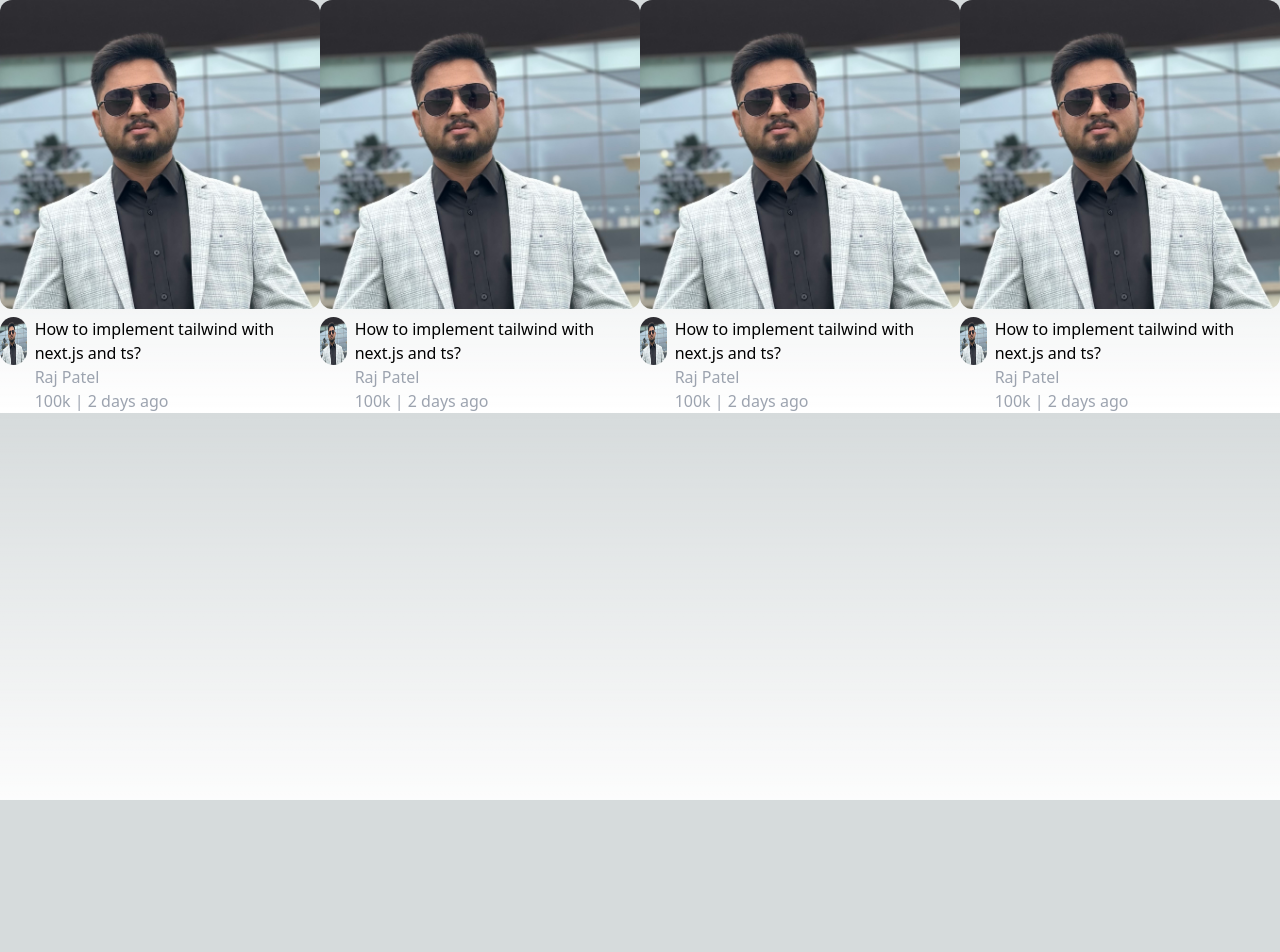
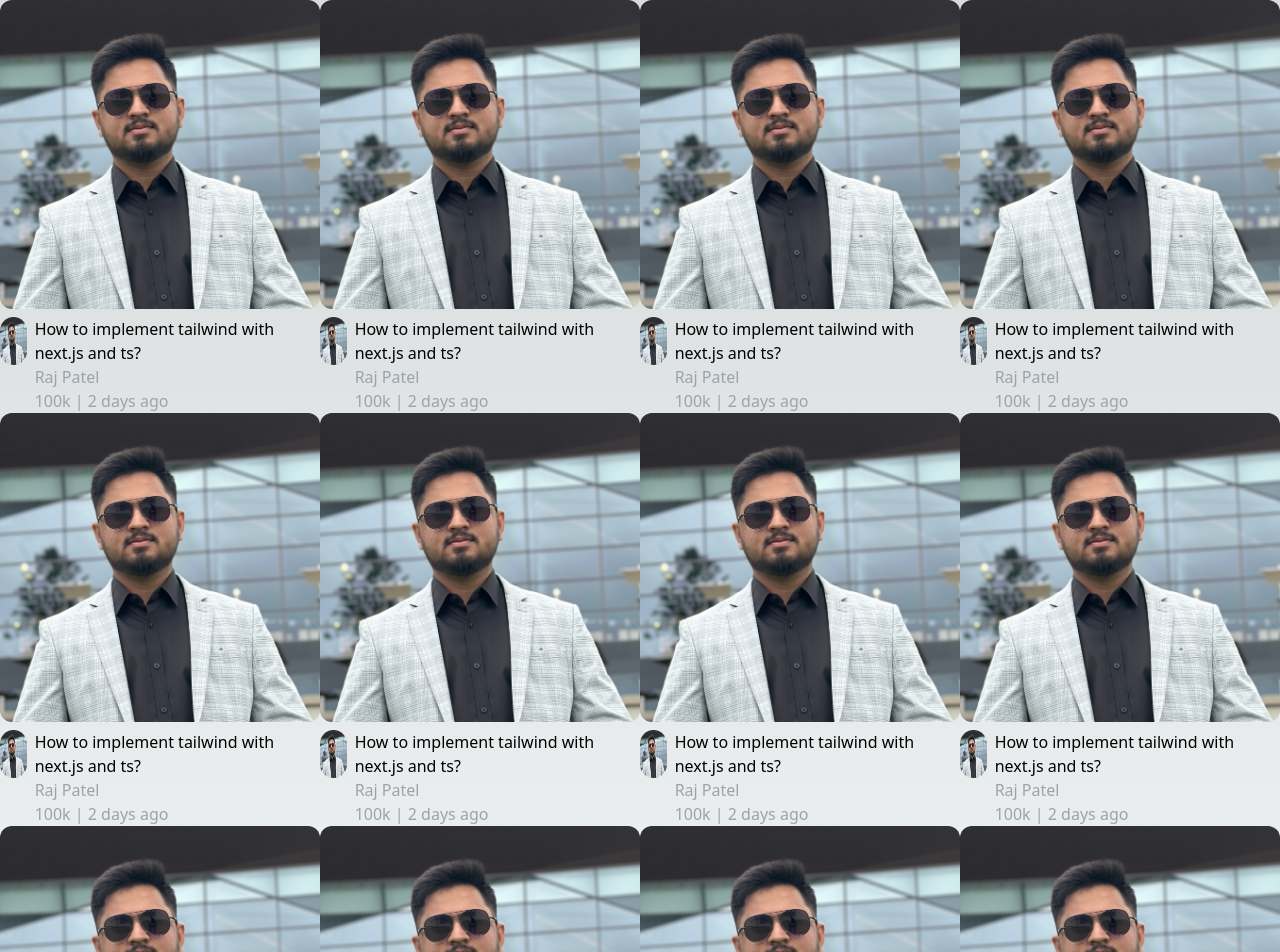
Before and after one commit to raj8980/mern_learn, a Next.js app in the folder youtube_clone_tailwind_react/: page / in a window 1280 px wide. Shown: the top 952 px of the page. Before the commit the page ends 800 px from the top, so only its background shows below. Built offline with nearby package versions, Linux system fonts and the light colour scheme.

Commit message:
Implemented a tailwind css to show videocard single when it's small, when it's medium shows only two video card. when it's large or greater than that then it's shows 4 card in each grid.

```diff
--- a/youtube_clone_tailwind_react/src/components/VideoGrid.tsx
+++ b/youtube_clone_tailwind_react/src/components/VideoGrid.tsx
@@ -32,12 +32,105 @@
     author: "Raj Patel",
     views: "100k",
     timestamp: "2 days ago",
+  },{
+    title: "How to implement tailwind with next.js and ts?",
+    image: "image.jpg",
+    thumbImage: "image.jpg",
+    author: "Raj Patel",
+    views: "100k",
+    timestamp: "2 days ago",
   },
+  {
+    title: "How to implement tailwind with next.js and ts?",
+    image: "image.jpg",
+    thumbImage: "image.jpg",
+    author: "Raj Patel",
+    views: "100k",
+    timestamp: "2 days ago",
+  },
+  {
+    title: "How to implement tailwind with next.js and ts?",
+    image: "image.jpg",
+    thumbImage: "image.jpg",
+    author: "Raj Patel",
+    views: "100k",
+    timestamp: "2 days ago",
+  },
+  {
+    title: "How to implement tailwind with next.js and ts?",
+    image: "image.jpg",
+    thumbImage: "image.jpg",
+    author: "Raj Patel",
+    views: "100k",
+    timestamp: "2 days ago",
+  },{
+    title: "How to implement tailwind with next.js and ts?",
+    image: "image.jpg",
+    thumbImage: "image.jpg",
+    author: "Raj Patel",
+    views: "100k",
+    timestamp: "2 days ago",
+  },
+  {
+    title: "How to implement tailwind with next.js and ts?",
+    image: "image.jpg",
+    thumbImage: "image.jpg",
+    author: "Raj Patel",
+    views: "100k",
+    timestamp: "2 days ago",
+  },
+  {
+    title: "How to implement tailwind with next.js and ts?",
+    image: "image.jpg",
+    thumbImage: "image.jpg",
+    author: "Raj Patel",
+    views: "100k",
+    timestamp: "2 days ago",
+  },
+  {
+    title: "How to implement tailwind with next.js and ts?",
+    image: "image.jpg",
+    thumbImage: "image.jpg",
+    author: "Raj Patel",
+    views: "100k",
+    timestamp: "2 days ago",
+  },{
+    title: "How to implement tailwind with next.js and ts?",
+    image: "image.jpg",
+    thumbImage: "image.jpg",
+    author: "Raj Patel",
+    views: "100k",
+    timestamp: "2 days ago",
+  },
+  {
+    title: "How to implement tailwind with next.js and ts?",
+    image: "image.jpg",
+    thumbImage: "image.jpg",
+    author: "Raj Patel",
+    views: "100k",
+    timestamp: "2 days ago",
+  },
+  {
+    title: "How to implement tailwind with next.js and ts?",
+    image: "image.jpg",
+    thumbImage: "image.jpg",
+    author: "Raj Patel",
+    views: "100k",
+    timestamp: "2 days ago",
+  },
+  {
+    title: "How to implement tailwind with next.js and ts?",
+    image: "image.jpg",
+    thumbImage: "image.jpg",
+    author: "Raj Patel",
+    views: "100k",
+    timestamp: "2 days ago",
+  }
 ];
 
 export function VideoGrid() {
   return (
-    <div className="grid grid-cols-4">
+    <div className="grid grid-cols-1 md:grid-cols-2 lg:grid-cols-4">
       {VIDEOS.map((video) => (
         <div>
           <VideoCard
```
